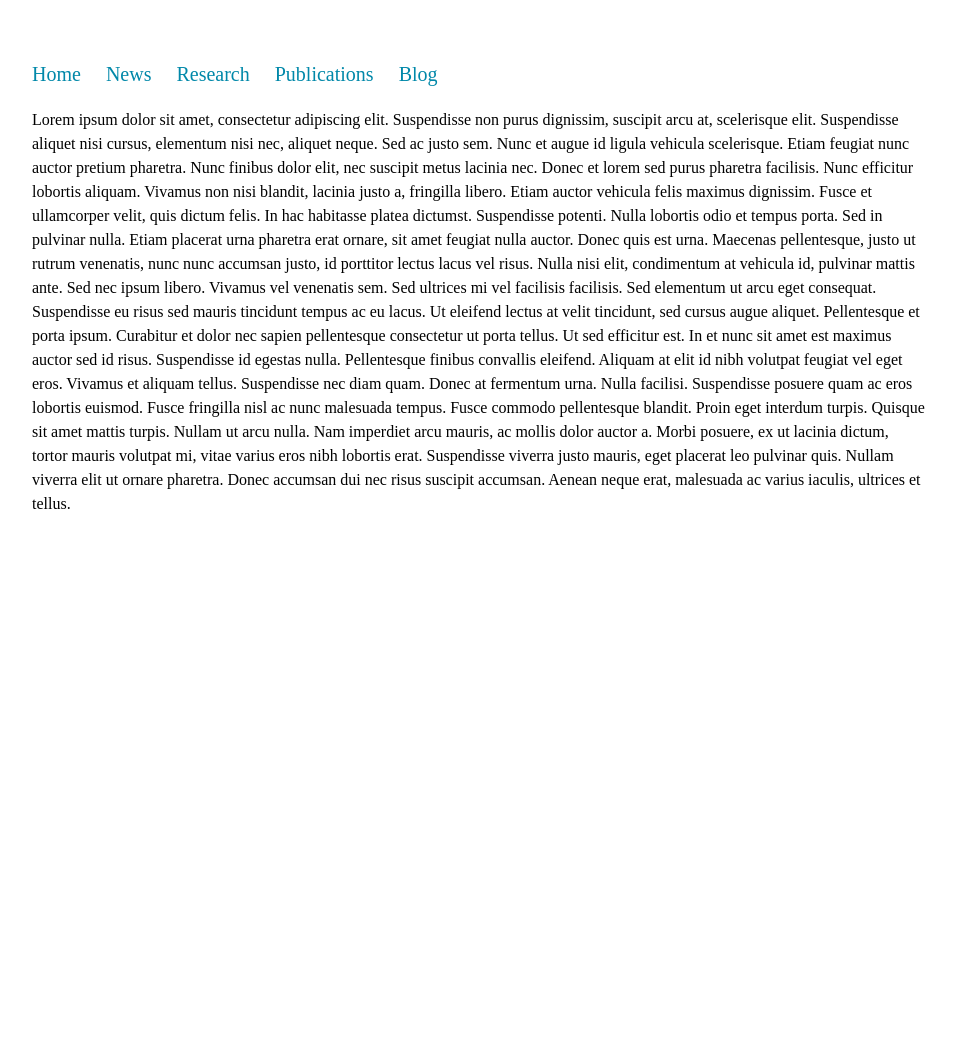
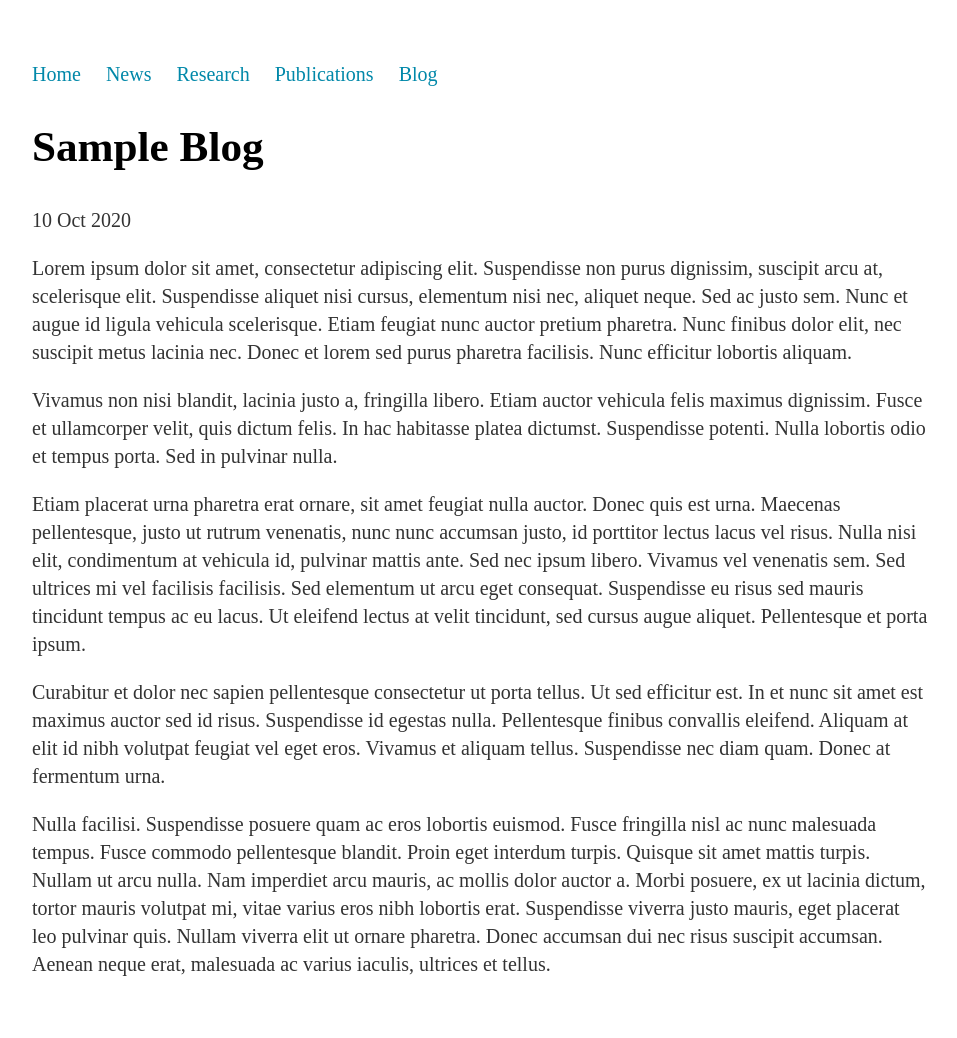
Before and after one commit to michelledaviest/michelledaviest.github.io, a Jekyll site: the page built from example-ashley/blog/2020-10-10-Sample-Blog.html, in a window 1280 px wide. Shown: the whole page, without its empty margins (160-1117 px from the left). Built offline with Jekyll 4.4.1, drawn with Linux system fonts in a browser that asks for light colours; some web fonts are replaced; before the commit the page ends 900 px from its top, so only the background shows below that.

Commit message:
fixed style in sample blog

```diff
--- a/example-ashley/blog/2020-10-10-Sample-Blog.html
+++ b/example-ashley/blog/2020-10-10-Sample-Blog.html
@@ -16,12 +16,22 @@ date: 2020-10-10
 </nav>
 </body>
 
+<h1>Sample Blog</h1>
+
+<p>10 Oct 2020</p>
+
+<p>
 Lorem ipsum dolor sit amet, consectetur adipiscing elit. Suspendisse non purus dignissim, suscipit arcu at, scelerisque elit. Suspendisse aliquet nisi cursus, elementum nisi nec, aliquet neque. Sed ac justo sem. Nunc et augue id ligula vehicula scelerisque. Etiam feugiat nunc auctor pretium pharetra. Nunc finibus dolor elit, nec suscipit metus lacinia nec. Donec et lorem sed purus pharetra facilisis. Nunc efficitur lobortis aliquam.
-
+</p>
+<p>
 Vivamus non nisi blandit, lacinia justo a, fringilla libero. Etiam auctor vehicula felis maximus dignissim. Fusce et ullamcorper velit, quis dictum felis. In hac habitasse platea dictumst. Suspendisse potenti. Nulla lobortis odio et tempus porta. Sed in pulvinar nulla.
-
+</p>
+<p>
 Etiam placerat urna pharetra erat ornare, sit amet feugiat nulla auctor. Donec quis est urna. Maecenas pellentesque, justo ut rutrum venenatis, nunc nunc accumsan justo, id porttitor lectus lacus vel risus. Nulla nisi elit, condimentum at vehicula id, pulvinar mattis ante. Sed nec ipsum libero. Vivamus vel venenatis sem. Sed ultrices mi vel facilisis facilisis. Sed elementum ut arcu eget consequat. Suspendisse eu risus sed mauris tincidunt tempus ac eu lacus. Ut eleifend lectus at velit tincidunt, sed cursus augue aliquet. Pellentesque et porta ipsum.
-
+</p>
+<p>
 Curabitur et dolor nec sapien pellentesque consectetur ut porta tellus. Ut sed efficitur est. In et nunc sit amet est maximus auctor sed id risus. Suspendisse id egestas nulla. Pellentesque finibus convallis eleifend. Aliquam at elit id nibh volutpat feugiat vel eget eros. Vivamus et aliquam tellus. Suspendisse nec diam quam. Donec at fermentum urna.
-
+</p>
+<p>
 Nulla facilisi. Suspendisse posuere quam ac eros lobortis euismod. Fusce fringilla nisl ac nunc malesuada tempus. Fusce commodo pellentesque blandit. Proin eget interdum turpis. Quisque sit amet mattis turpis. Nullam ut arcu nulla. Nam imperdiet arcu mauris, ac mollis dolor auctor a. Morbi posuere, ex ut lacinia dictum, tortor mauris volutpat mi, vitae varius eros nibh lobortis erat. Suspendisse viverra justo mauris, eget placerat leo pulvinar quis. Nullam viverra elit ut ornare pharetra. Donec accumsan dui nec risus suscipit accumsan. Aenean neque erat, malesuada ac varius iaculis, ultrices et tellus.
+</p>
--- a/example-ashley/blog/blog-post.html
+++ b/example-ashley/blog/blog-post.html
@@ -18,6 +18,6 @@ title: "Name's Blog"
 <div class="blurb">
 	<h1>Name's Blog</h1>
 
-	<p style="margin_right:30px">10 Oct 2020 <a href="./2020-10-10-Sample-Blog.html">Sample Blog</a></p>
+	<p>   10 Oct 2020 <a href="./2020-10-10-Sample-Blog.html">Sample Blog</a></p>
 
 </div>
```
